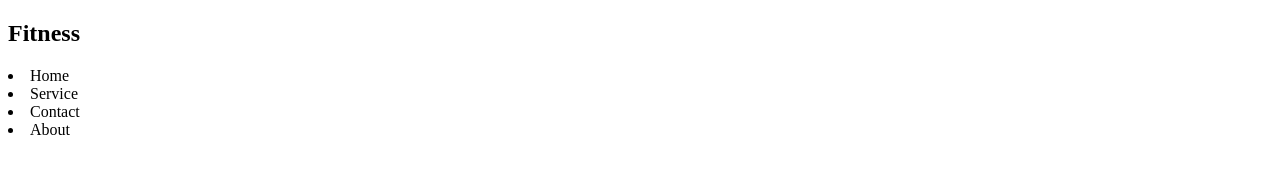
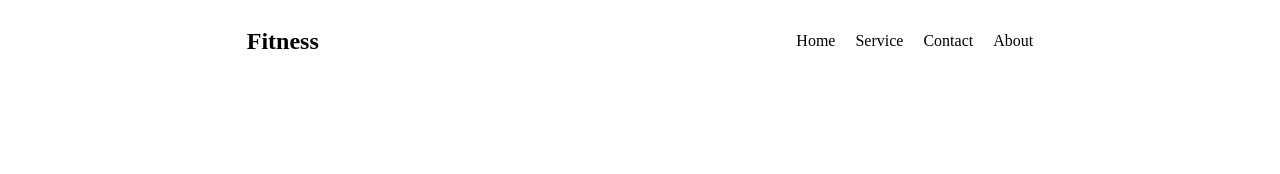
Before and after one commit to nurujjaman88/B10A2-versatile-ui-main, a plain HTML site: page index.html in a window 1280 px wide. Drawn offline with Linux system fonts and the light colour scheme.

Commit message:
in nav section align already apply

```diff
--- /dev/null
+++ b/Styles/style.css
@@ -0,0 +1,16 @@
+
+
+.header-section{
+    display: flex;
+    justify-content: space-around;
+    list-style: none;
+    align-items: center;
+
+}
+
+.navbar{
+    display: flex;
+    text-align: left;
+    gap: 20px;
+
+}
--- a/index.html
+++ b/index.html
@@ -4,6 +4,7 @@
     <meta charset="UTF-8">
     <meta name="viewport" content="width=device-width, initial-scale=1.0">
     <title>Assignment-2-Versatle-UI</title>
+    <link rel="stylesheet" href="Styles/style.css">
 </head>
 <body>
     <!-- Header Section Start -->
```
